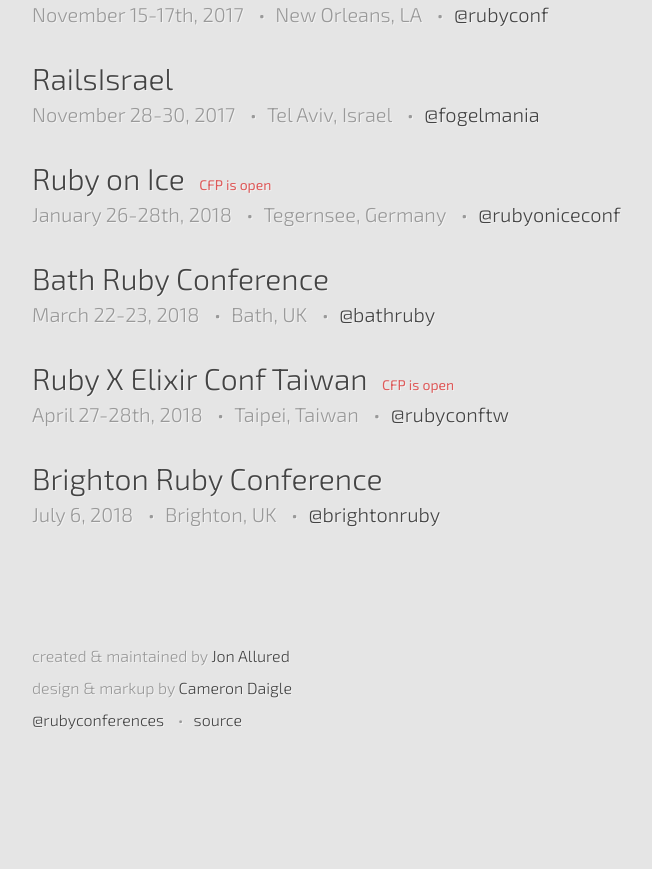
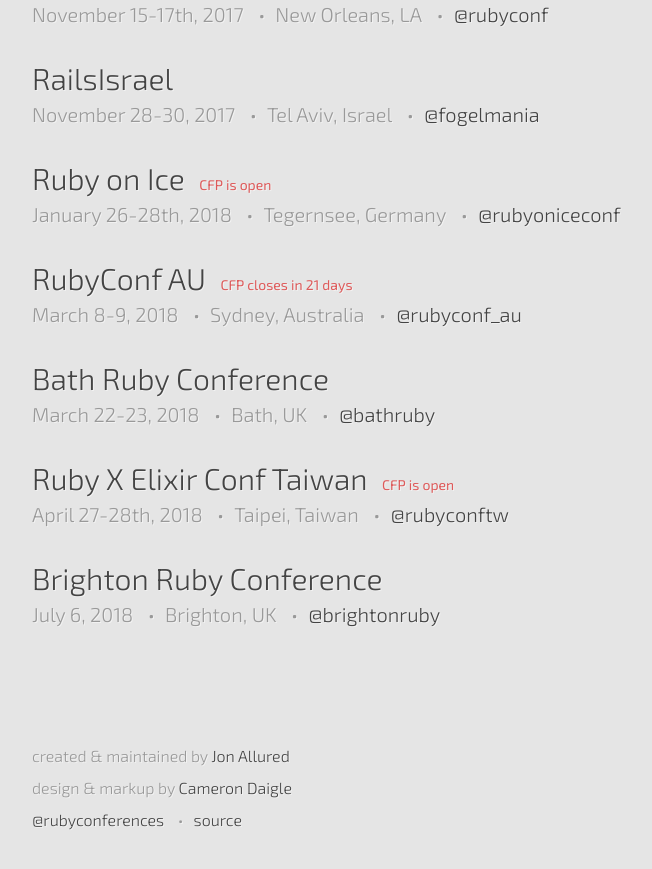
Before and after one commit to ruby-conferences/ruby-conferences.github.io, a Jekyll site: the page built from index.html, in a window 1280 px wide and 900 px high, scrolled down 1502 px. Shown: the top 869 px of the window, without its empty margins (208-860 px from the left). Built offline with Jekyll 4.4.1, drawn with Linux system fonts in a browser that asks for light colours; before the commit the page ends 2318 px from its top, so only the background shows below that.

Commit message:
Add RubyConf AU 2018

```diff
--- a/_data/current.yml
+++ b/_data/current.yml
@@ -81,6 +81,14 @@
   twitter: rubyoniceconf
   cfp_phrase: CFP is open
 
+- name: RubyConf AU
+  location: Sydney, Australia
+  dates: "March 8-9, 2018"
+  url: https://www.rubyconf.org.au/2018
+  twitter: rubyconf_au
+  cfp_phrase: CFP closes
+  cfp_date: "October 26, 2017"
+
 - name: Bath Ruby Conference
   location: Bath, UK
   dates: "March 22-23, 2018"
```
